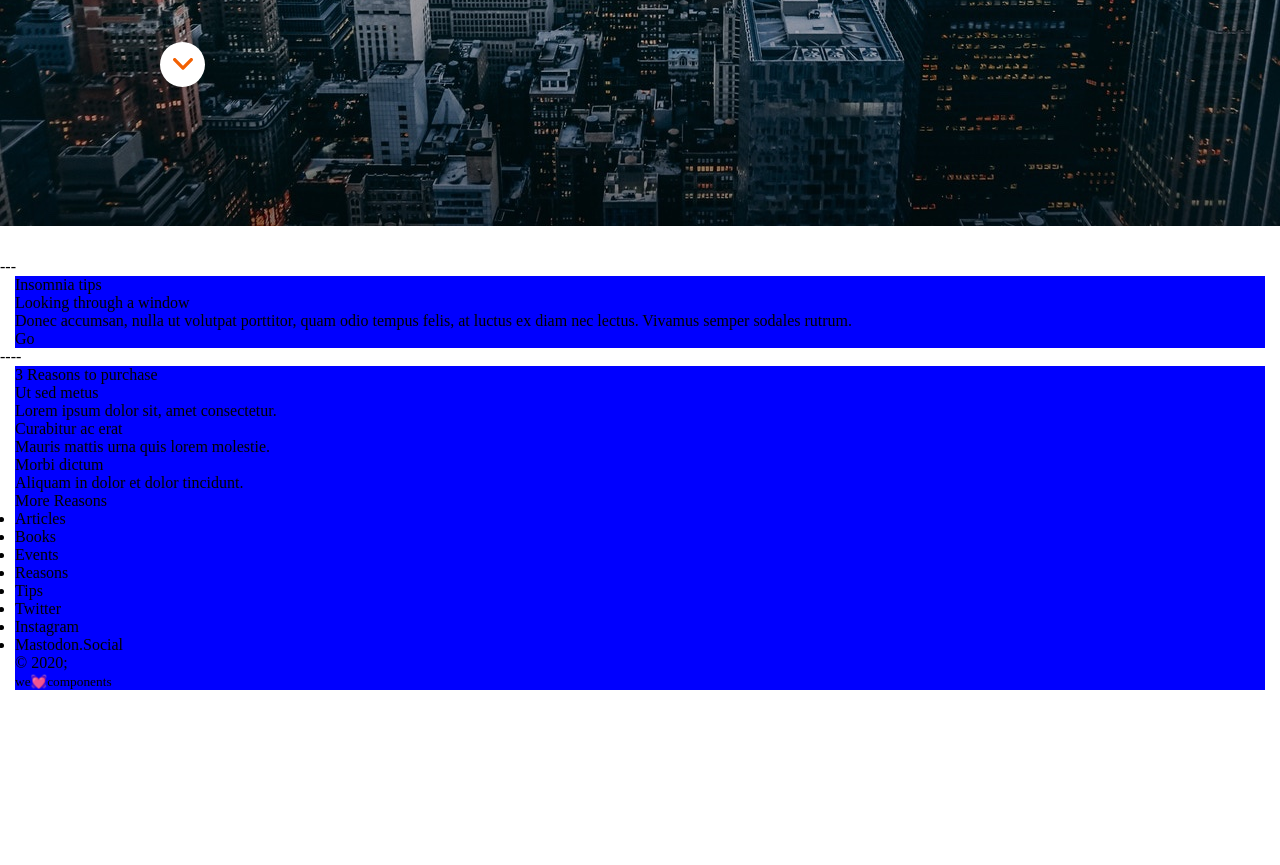
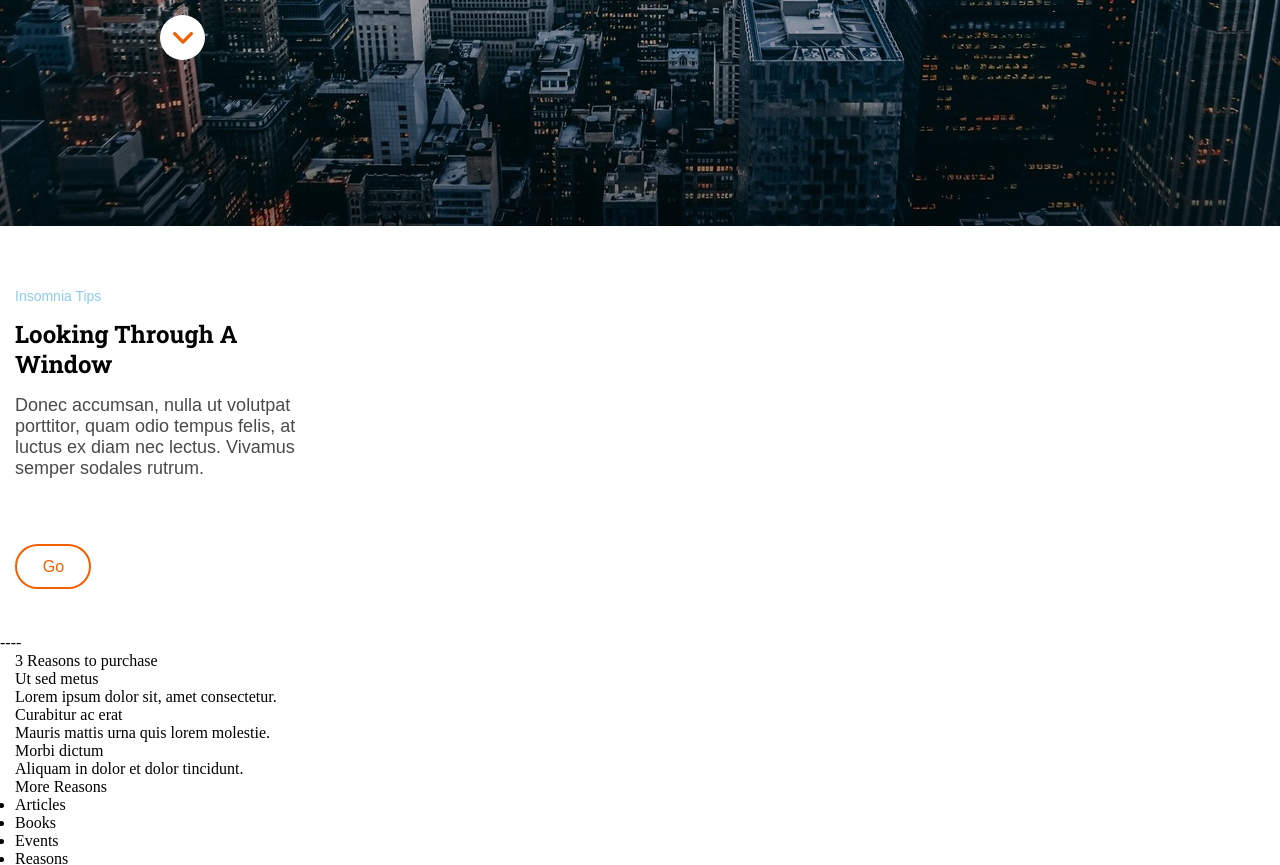
Before and after one commit to PaulaPSoto/modulo-1-evaluacion-final-PaulaPSoto, a website: page src/html/index.html in a window 1280 px wide. Shown: the part 542-1407 px from the top of the page. Before the commit the page ends 1232 px from the top, so only its background shows below. Drawn offline with nearby package versions, Linux system fonts and the light colour scheme; files that its build step writes are made by us from their sources; files whose address does not match are found by name.

Commit message:
Add changes main__container

```diff
--- a/src/html/index.html
+++ b/src/html/index.html
@@ -20,20 +20,20 @@
         </div>
        <div>
          <h1 class="h1-text">Anonymous proxy </h1>
-          <h5 class="h5-text">In hac habitasse platea dictumst.</h5>
+         <h5 class="h5-text">In hac habitasse platea dictumst.</h5>
        </div>
         <div class="container_1--img">
-          <img class="container_1--imgarrow" src="./assets/images/ico-scroll-down.svg" alt="ico-scroll-down">
+          <img src="./assets/images/ico-scroll-down.svg" alt="ico-scroll-down">
         </div>
       </div>
     </header>
-    ---
+
     <main>
-      <div class="container">
-        <div> Insomnia tips</div>
-        <div>Looking through a window</div>
-        <div> Donec accumsan, nulla ut volutpat porttitor, quam odio tempus felis, at luctus ex diam nec lectus. Vivamus semper sodales rutrum.</div>
-        <div> Go </div>
+      <div class="container main__container">
+        <div class="main__container--tips"> Insomnia tips</div>
+        <div class="main__container--title">Looking through a window</div>
+        <div class="main__container--text"> Donec accumsan, nulla ut volutpat porttitor, quam odio tempus felis, at luctus ex diam nec lectus. Vivamus semper sodales rutrum.</div>
+        <div class="main__container--button container__button">Go</div>
       </div>
       ----
       <div class="container">
--- a/src/scss/main.scss
+++ b/src/scss/main.scss
@@ -21,7 +21,7 @@
 }
 .container {
     margin: 0 15px;
-    background-color: blue;
+    // background-color: blue;
 }
 .container_1--logo {
     position: fixed;
@@ -66,6 +66,60 @@
     background-color:#ffffff;
     border-radius: 50%;
     margin-left: 160px;
-    margin-bottom: 53p;
+    margin-bottom: 53px;
 
 }
+.main__container {
+    height:376px ;
+    display: flex;
+    flex-direction:column;
+    justify-content: left;
+
+}
+.main__container--tips {
+    font-family:'Roboto-Regular', sans-serif;
+    font-size: 14px;
+    color: #8ccbea;
+    margin-top: 30px;
+    width: 90px;
+    height: 30px;
+    margin-bottom: 1px;
+    text-transform: capitalize;
+}
+.main__container--title {
+    font-family:"Roboto Slab",sans-serif;
+    font-weight: bold;
+    font-size: 24px;
+    text-transform: capitalize;
+    color: #000000;
+    width: 290px;
+    height: 60px;
+    margin-bottom: 1px;
+    line-height: 30px;
+}
+.main__container--text {
+    font-family:'Roboto-Regular',sans-serif;
+    font-size: 18px;
+    color: #4a4a4a;
+    width: 290px;
+    height: 120px;
+    margin-top: 15px;
+    margin-bottom:30px;
+}
+.main__container--button {
+    width: 76px;
+    height: 45px;
+    display: flex;
+    justify-content: center;
+    align-items: center;
+    background-color:#ffffff;
+    border: 2px solid #f26002 ;
+    border-radius: 23px;
+    margin-bottom: 45px;
+}
+.container__button {
+    font-family:'Roboto-Medium',sans-serif;
+    color:#f26002;
+    size: 20px;
+    padding: 0 25px 0 26px;
+}
```
